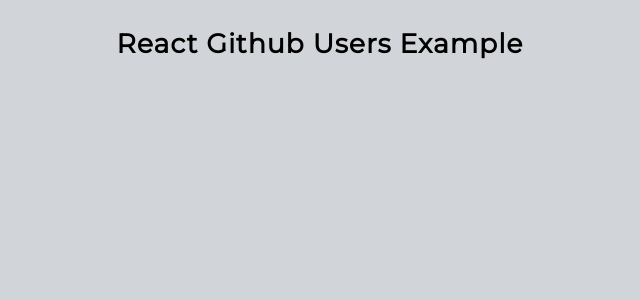
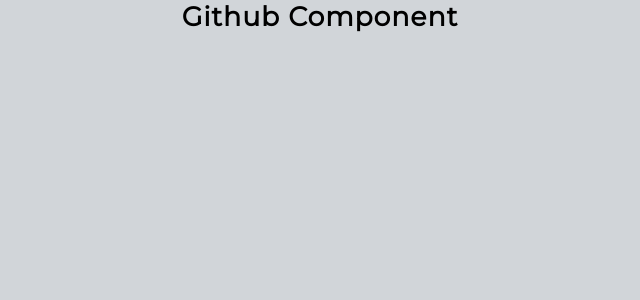
Before and after one commit to MAbdurahman/react-github-user-example, a React (Create React App) app: page / in a window 1280 px wide. Shown: the top 300 px of the page, without its empty margins (320-960 px from the left). Built offline with nearby package versions, Linux system fonts and the light colour scheme.

Commit message:
Modify App.js and Github.jsx

```diff
--- a/src/app/App.js
+++ b/src/app/App.js
@@ -1,12 +1,11 @@
 import React from 'react';
 import './App.css';
+import Github from './../components/github/Github';
 
-function App() {
+export default function App() {
 	return (
-		<div className='app'>
-			<h1>React Github Users Example</h1>
+		<div>
+			<Github />
 		</div>
 	);
-}
-
-export default App;
+};
--- a/src/components/github/Github.jsx
+++ b/src/components/github/Github.jsx
@@ -13,7 +13,7 @@ export default class Github extends Component {
    render() {
       return (
          <div className='github'>
-            <h1>Github</h1>
+            <h1>Github Component</h1>
          </div>
       );
    };
```
